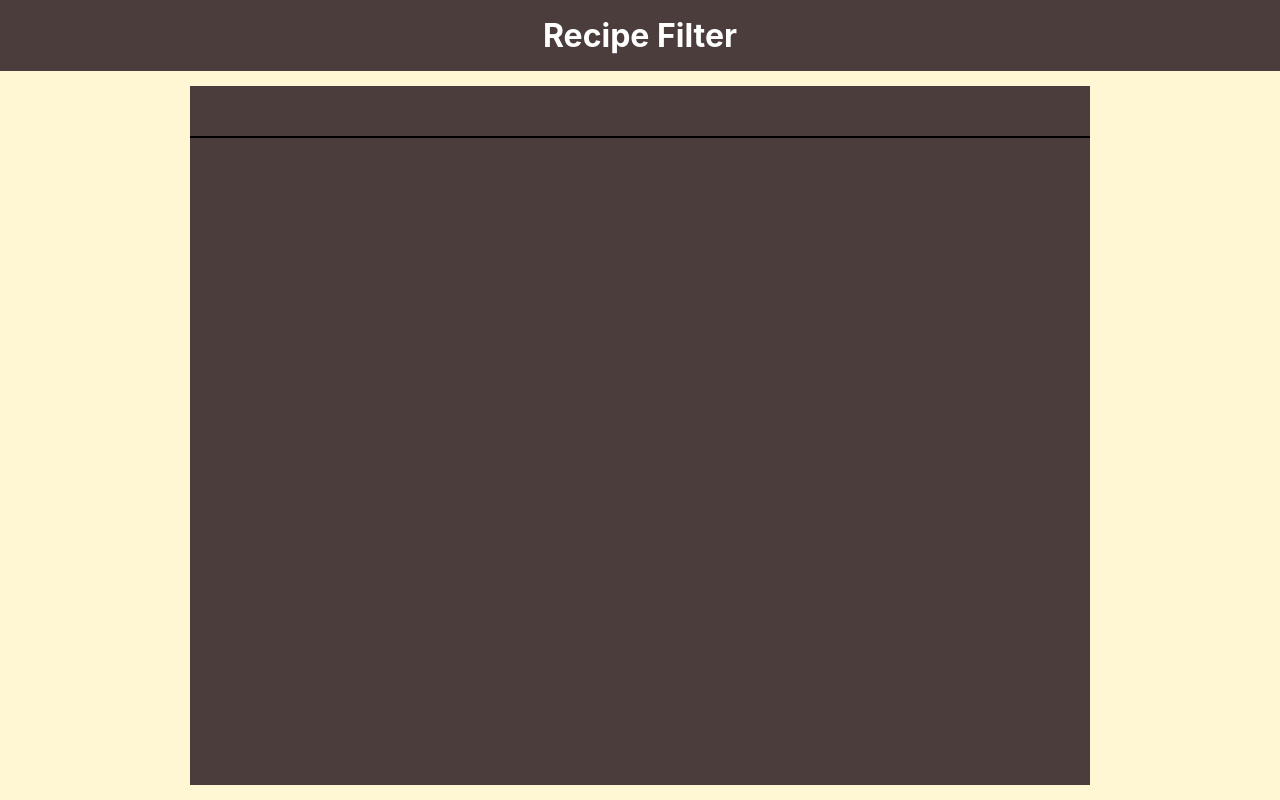
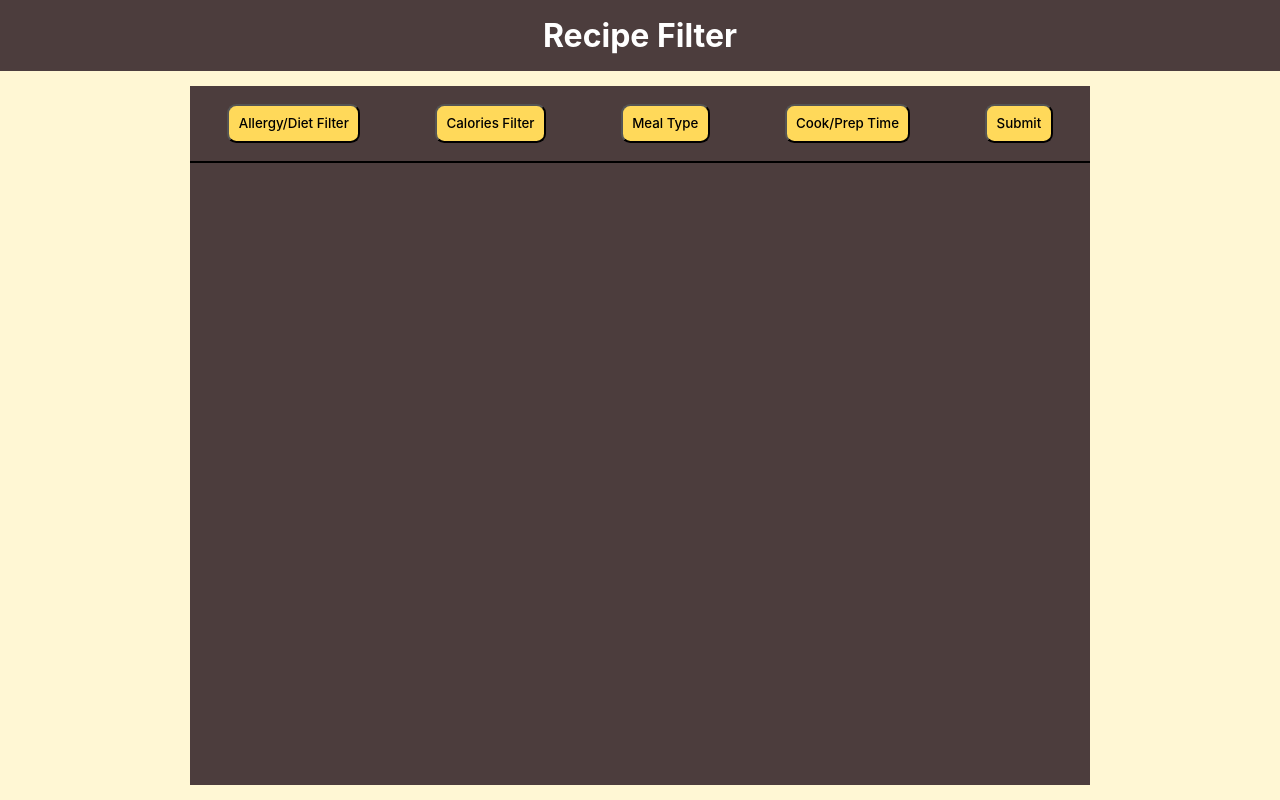
Before and after one commit to KyleTownsend74/RecipeFilter, a React (Vite) app: page / in a window 1280 px wide. Built offline with nearby package versions, Linux system fonts and the light colour scheme.

Commit message:
Add buttons to filter row

```diff
--- a/src/components/Filter.css
+++ b/src/components/Filter.css
@@ -1,5 +1,20 @@
 #filter-box {
     width: 100%;
-    height: 50px;
+    /* height: 50px; */
     border-bottom: 2px solid black;
 }
+
+#filter-box form {
+    display: flex;
+    justify-content: space-around;
+    padding: 18px 0;
+}
+
+#filter-box button {
+    /* note: change to different color when there is a filter active for a given button */
+    background-color: #FFD95A;
+    padding: 0.7em;
+    font-family: inherit;
+    font-weight: 500;
+    border-radius: 0.7em;
+}
--- a/src/components/Filter.jsx
+++ b/src/components/Filter.jsx
@@ -2,7 +2,15 @@ import "./Filter.css"
 
 function Filter() {
     return (
-        <div id="filter-box"></div>
+        <div id="filter-box">
+            <form>
+                <button type="button">Allergy/Diet Filter</button>
+                <button type="button">Calories Filter</button>
+                <button type="button">Meal Type</button>
+                <button type="button">Cook/Prep Time</button>
+                <button type="submit">Submit</button>
+            </form>
+        </div>
     )
 }
 
```
